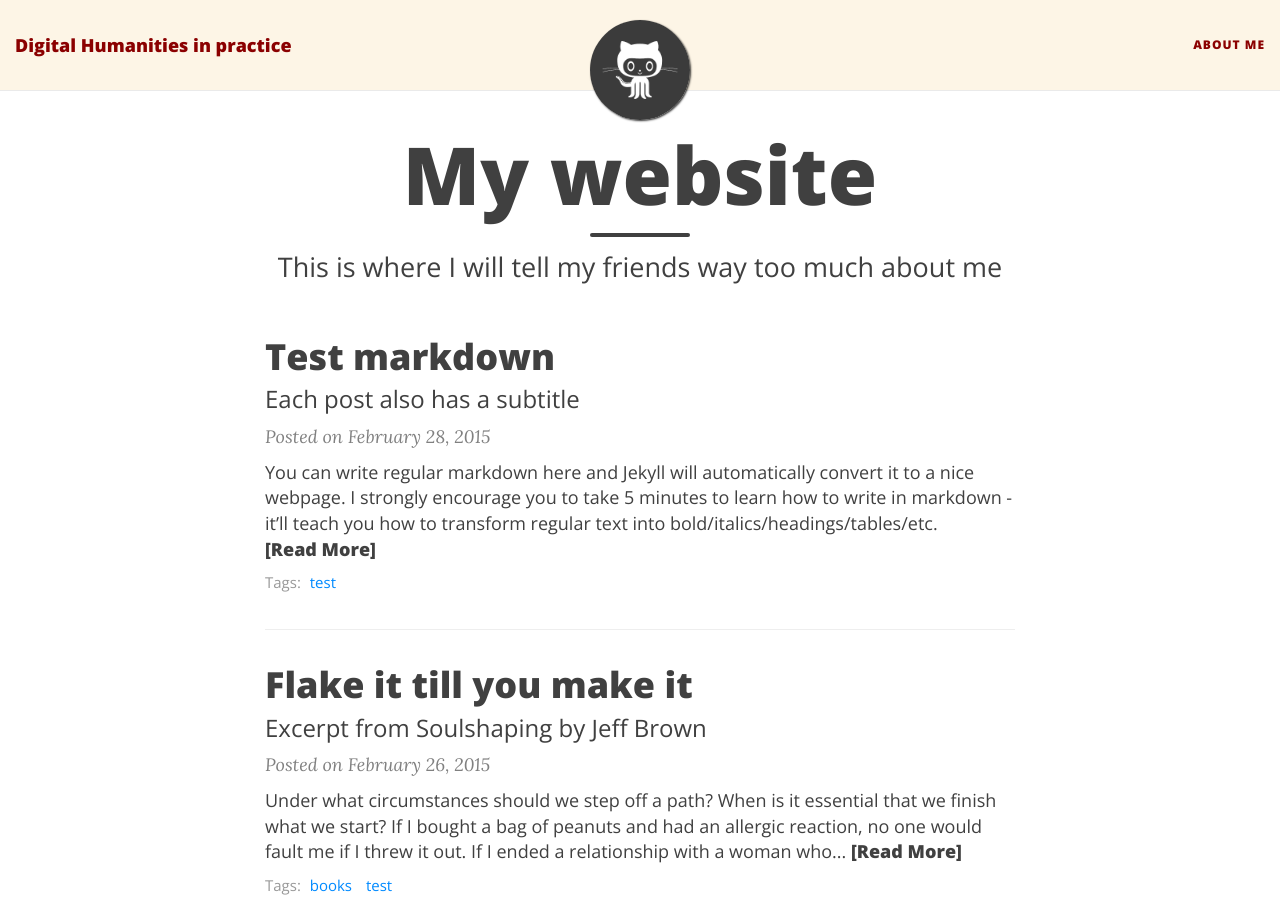
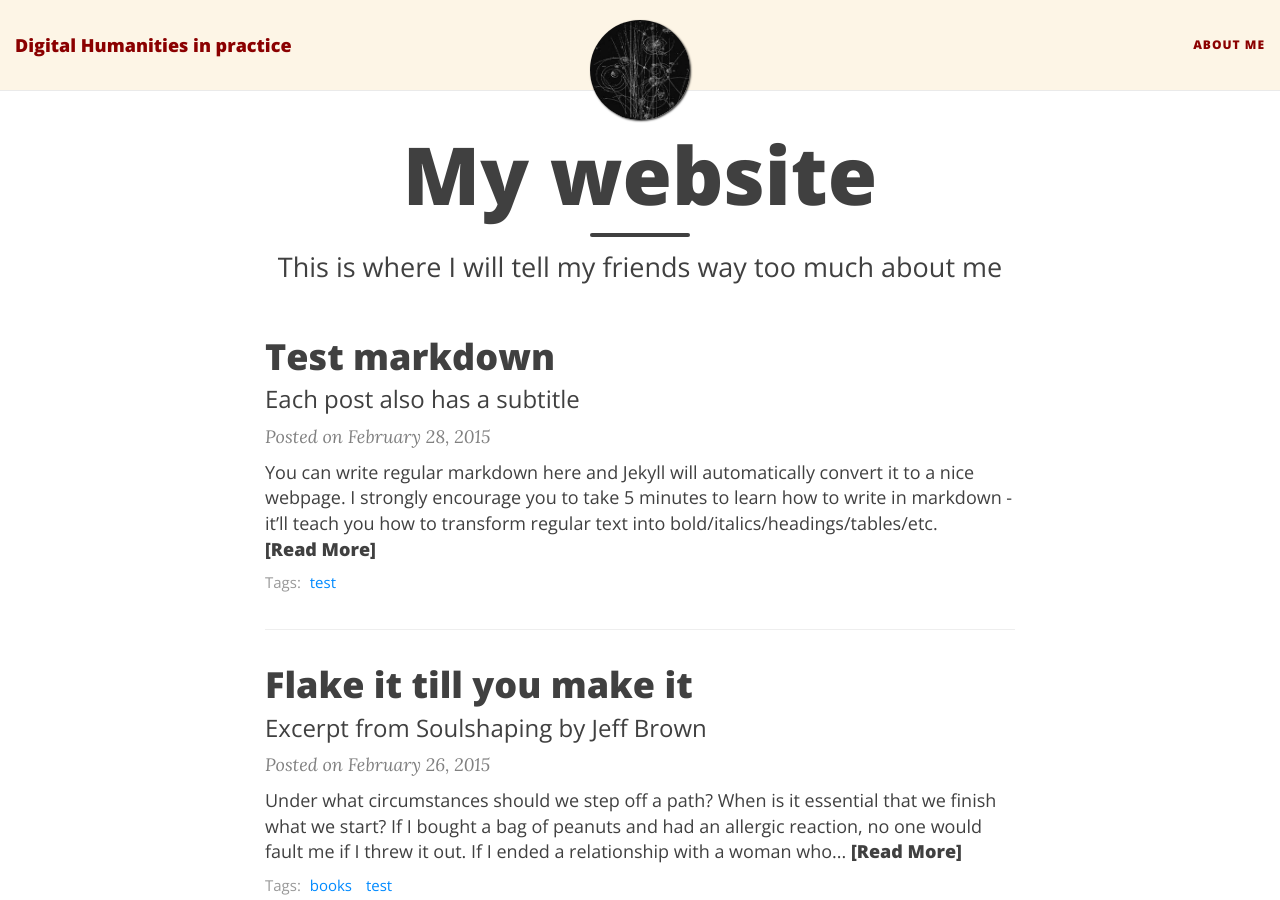
Before and after one commit to cleeb94/DigHum, a Jekyll site: the page built from index.html, in a window 1280 px wide and 900 px high. Built offline with Jekyll 4.4.1, drawn with Linux system fonts in a browser that asks for light colours; nearby versions of some CDN libraries; the list of posts is cut into pages by our own code.

Commit message:
Update _config.yml
new image in nav bar

```diff
--- a/_config.yml
+++ b/_config.yml
@@ -28,7 +28,7 @@ navbar-links:
 
 # Image to show in the navigation bar - image must be a square (width = height)
 # Remove this parameter if you don't want an image in the navbar
-avatar: "/img/avatar-icon.png"
+avatar: "/img/image_nav_bar.jpg"
 
 # If you want to have an image logo in the top-left corner instead of the title text,
 # then specify the following parameter
```
